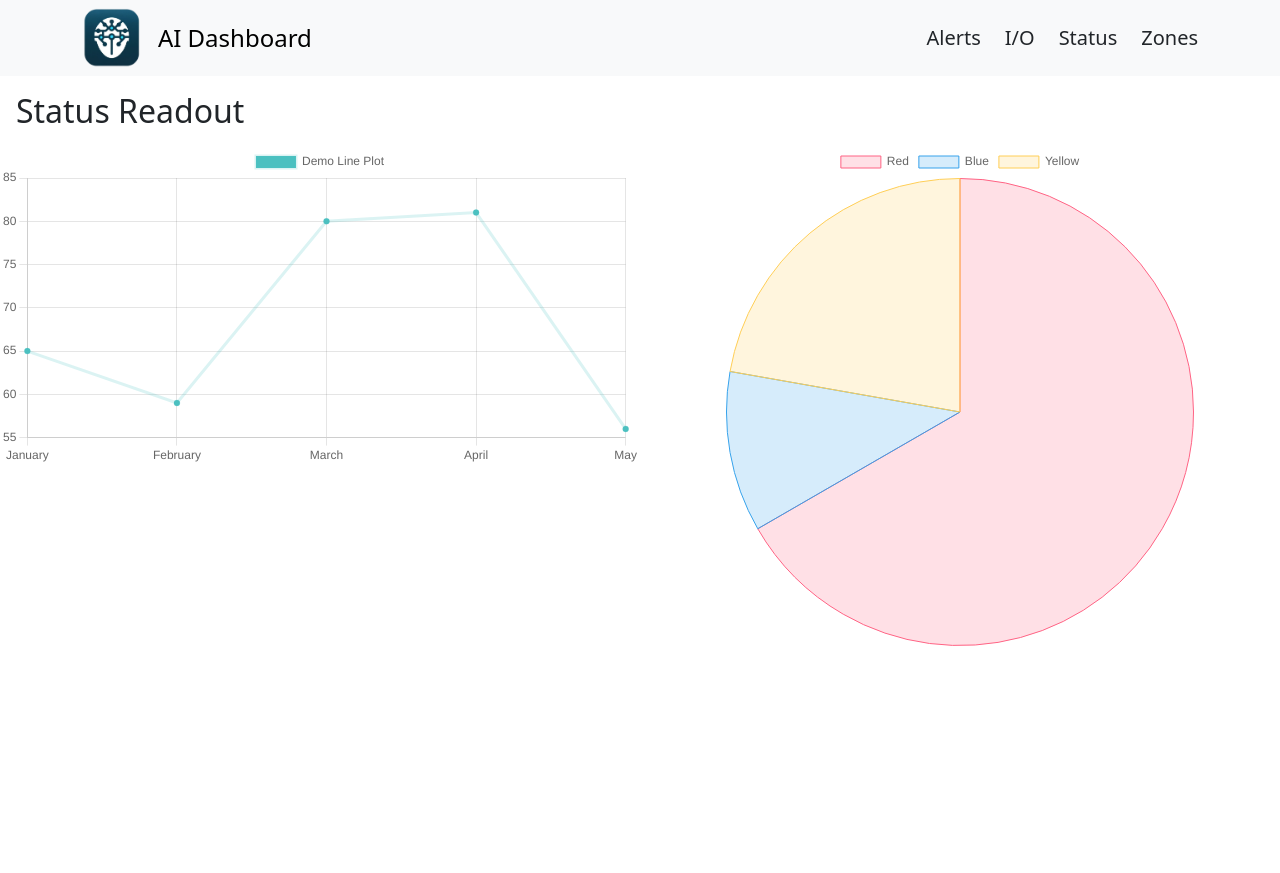
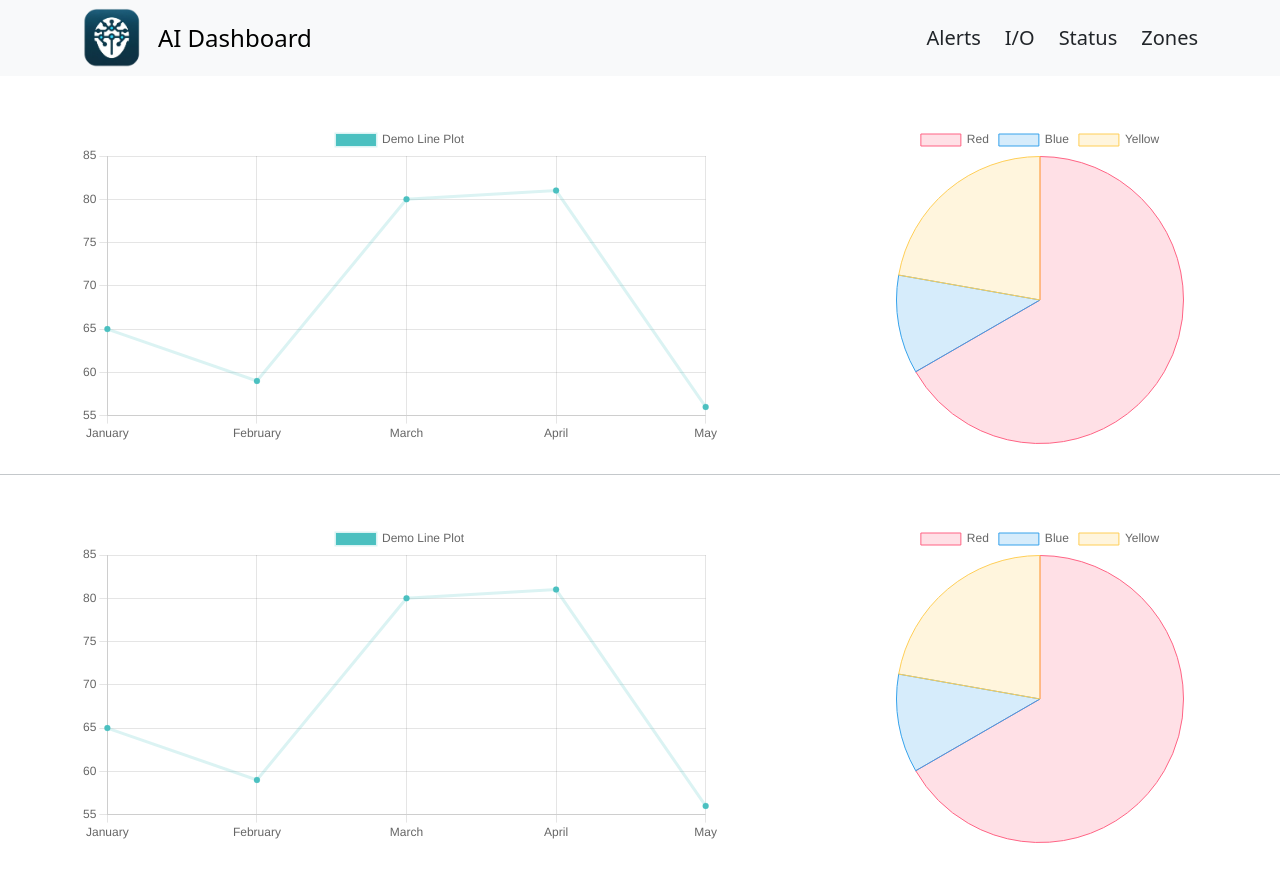
Before and after one commit to dingjw1997/AI-Dashboard, a React (Create React App) app: page /status in a window 1280 px wide. Before the commit the page ends 800 px from the top, so only its background shows below. Built offline with nearby package versions, Linux system fonts and the light colour scheme.

Commit message:
Update layout of Status page

```diff
--- a/src/pages/Status/Status.tsx
+++ b/src/pages/Status/Status.tsx
@@ -15,16 +15,7 @@ import {
 
 import { Line, Pie } from 'react-chartjs-2';
 
-ChartJS.register(
-  CategoryScale,
-  LinearScale,
-  PointElement,
-  LineElement,
-  ArcElement,
-  Title,
-  Tooltip,
-  Legend
-);
+ChartJS.register(CategoryScale, LinearScale, PointElement, LineElement, ArcElement, Title, Tooltip, Legend);
 
 function LineGraph() {
   const data = {
@@ -72,12 +63,19 @@ function Status() {
   return (
     <div>
       <Header />
-      <h2 className='m-3 d-block'>Status Readout</h2>
-      <div style={{ display: 'flex', justifyContent: 'space-around' }}>
-        <div data-testid="line-chart-container" className='d-flex justify-content-center' style={{width: '50%', height: '500px'}}>
+      <div className="d-flex justify-content-around pt-5 border-bottom border-secondary-subtle">
+        <div data-testid="line-chart-container" className="d-flex justify-content-center w-50" style={{height: '350px'}}>
           <LineGraph />
         </div>
-        <div data-testid="pie-chart-container" className='d-flex justify-content-center' style={{width: '50%', height: '500px'}}>
+        <div data-testid="pie-chart-container" className="d-flex justify-content-center w-25" style={{height: '350px'}}>
+          <PieChart />
+        </div>
+      </div>
+      <div className="d-flex justify-content-around pt-5">
+        <div data-testid="line-chart-container" className="d-flex justify-content-center w-50" style={{height: '350px'}}>
+          <LineGraph />
+        </div>
+        <div data-testid="pie-chart-container" className="d-flex justify-content-center w-25" style={{height: '350px'}}>
           <PieChart />
         </div>
       </div>
```
